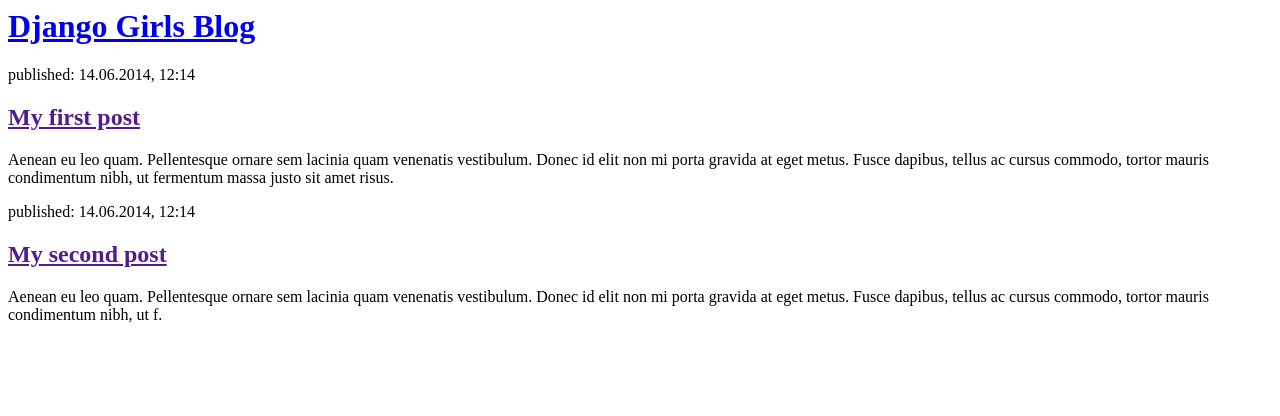
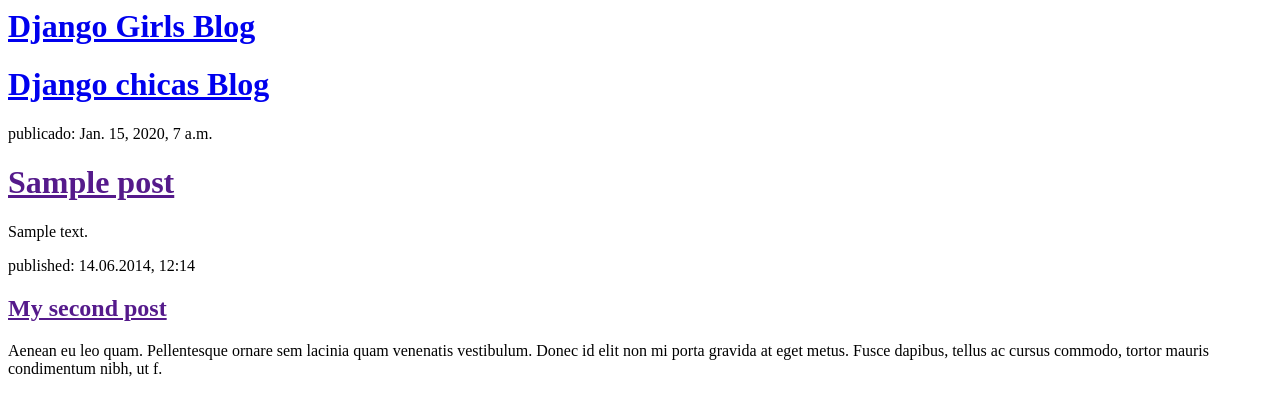
Before and after one commit to barrazat/my-first-blog, a Django app: template blog/templates/blog/post_list.html in a window 1280 px wide. Shown: the top 416 px of the page. Run offline with Django 3.2, Linux system fonts and the light colour scheme; the template is opened without the code that fills it: values that come from a table or form of the project are taken from there, others are empty; tables that the repository leaves empty hold one stand-in row (values such as "Sample post").

Commit message:
Template modificado.

```diff
--- a/blog/templates/blog/post_list.html
+++ b/blog/templates/blog/post_list.html
@@ -8,10 +8,13 @@
         </div>
 
         <div>
-            <p>published: 14.06.2014, 12:14</p>
-            <h2><a href="">My first post</a></h2>
-            <p>Aenean eu leo quam. Pellentesque ornare sem lacinia quam venenatis vestibulum. Donec id elit non mi porta gravida at eget metus. Fusce dapibus, tellus ac cursus commodo, tortor mauris condimentum nibh, ut fermentum massa justo sit amet risus.</p>
-        </div>
+            <h1><a href = "/" > Django chicas Blog </a ></h1>
+        </div >{% for post in posts %}
+        <div>
+            <p > publicado: {{ post.published_date }} </p >
+            <h1 ><a href = "" >{{ post.title }} </a ></h1 >
+            <p >{{ post.text|linebreaksbr }} </p >
+        </div >{% endfor %}
 
         <div>
             <p>published: 14.06.2014, 12:14</p>
```
Also changed, not shown: blog/views.py (+4 -3 lines).
